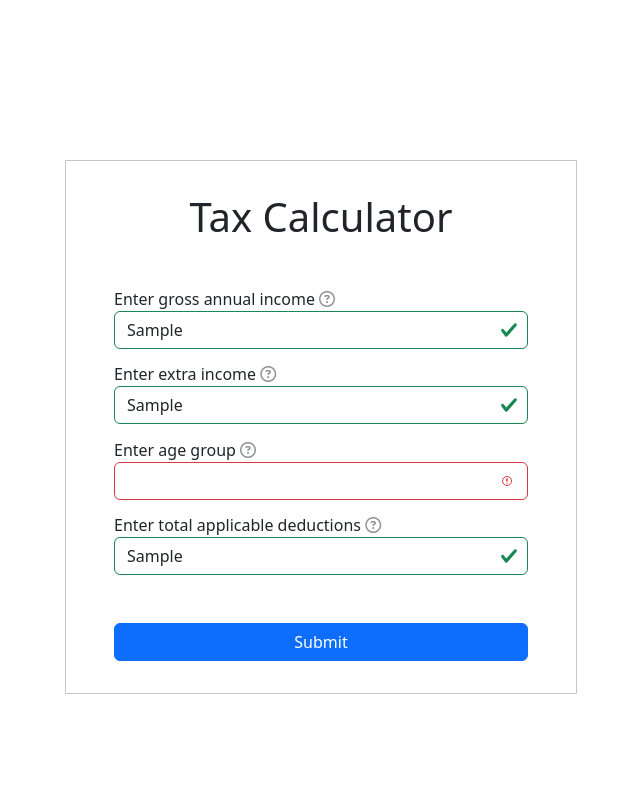
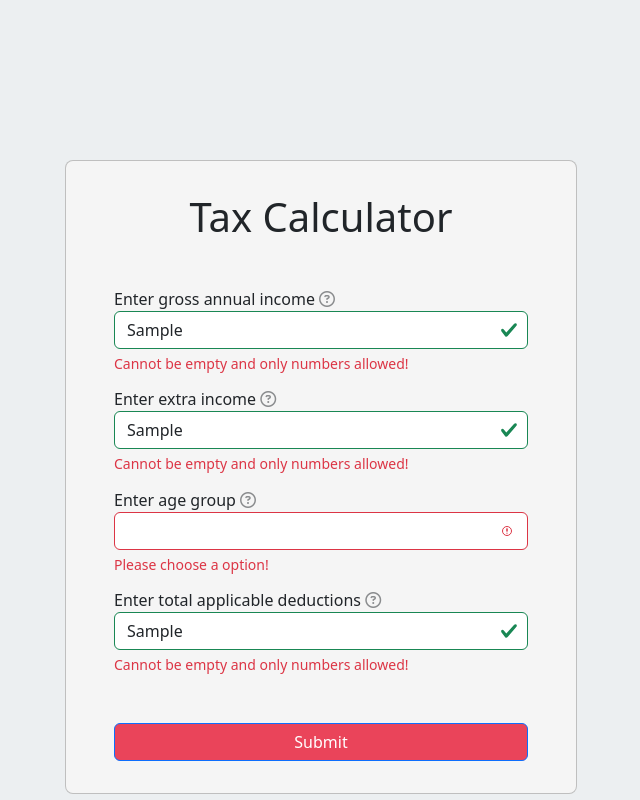
Before and after one commit to ShadabHasanHakimi/Tax-Calculator-Project, a plain HTML site: page index.html in a window 1280 px wide. Both pictures are taken after typing "Sample", "Sample", "Sample" into the empty fields and a click on the button "Submit". Shown: the whole page, without its empty margins (319-959 px from the left). Drawn offline with nearby package versions, Linux system fonts and the light colour scheme.

Commit message:
final changes done

```diff
--- a/app.js
+++ b/app.js
@@ -1,20 +1,105 @@
+// document.addEventListener('DOMContentLoaded', function () {
+//     const form = document.getElementById('taxForm');
+
+//     // Function to validate input fields and calculate tax
+//     function validateAndCalculateTax(event) {
+//         // Prevent default form submission
+//         event.preventDefault();
+
+//         // Check form validity
+//         if (!form.checkValidity()) {
+//             // If the form is invalid, stop further execution
+//             form.classList.add('was-validated');
+//             return;
+//         }
+
+//         // Form is valid, proceed with the calculation
+//         form.classList.remove('was-validated');
+
+//         // Get form elements
+//         const grossIncomeInput = document.getElementById('grossIncome');
+//         const extraIncomeInput = document.getElementById('extraIncome');
+//         const deductionsInput = document.getElementById('deductions');
+//         const ageInput = document.getElementById('age');
+
+//         // Get input values
+//         const grossIncome = parseFloat(grossIncomeInput.value);
+//         const extraIncome = parseFloat(extraIncomeInput.value);
+//         const deductions = parseFloat(deductionsInput.value);
+//         const ageGroup = ageInput.value;
+
+//         // Validate input values
+//         if (!isValidNumber(grossIncome) || !isValidNumber(extraIncome) || !isValidNumber(deductions)) {
+//             alert('Please enter valid numbers in all fields.');
+//             return;
+//         }
+
+//         // Calculate total income
+//         const totalIncome = grossIncome + extraIncome - deductions;
+
+//         // Determine tax rate based on age group
+//         let taxRate = 0;
+//         if (ageGroup === '<40') {
+//             taxRate = 0.3; // 30% for age < 40
+//         } else if (ageGroup === '40-60') {
+//             taxRate = 0.4; // 40% for age ≥ 40 & < 60
+//         } else if (ageGroup === '≥60') {
+//             taxRate = 0.1; // 10% for age ≥ 60
+//         }
+
+//         // Calculate taxable income
+//         const taxableIncome = totalIncome - 800000; // Income over 8 Lakhs
+
+//         // Calculate tax amount
+//         let taxAmount = 0;
+//         if (taxableIncome > 0) {
+//             taxAmount = taxableIncome * taxRate;
+//         }
+
+//         // Display results in the modal
+//         const resultContent = `
+//             <p><h4 style="display: flex; justify-content: center;">Your overall income will be</h4><span style="display: flex; justify-content: center;">${totalIncome.toFixed(2)-taxAmount.toFixed(2)} Lakhs</span>
+//             <h6 style="display: flex; justify-content: center;">after tax deductions</h6></p>
+//             <p style="display: flex; justify-content: center;"><strong>Tax Amount: </strong> ${taxAmount.toFixed(2)} Lakhs</p>
+//         `;
+//         document.getElementById('resultContent').innerHTML = resultContent;
+
+//         // Show the modal
+//         const resultModal = new bootstrap.Modal(document.getElementById('resultModal'));
+//         resultModal.show();
+
+//         document.addEventListener('DOMContentLoaded', function () {
+//             // Initialize all tooltips
+//             const tooltipTriggerList = [].slice.call(document.querySelectorAll('[data-bs-toggle="tooltip"]'));
+//             const tooltipList = tooltipTriggerList.map(function (tooltipTriggerEl) {
+//                 return new bootstrap.Tooltip(tooltipTriggerEl);
+//             });
+//         });
+
+//     }
+
+//     // Attach event listener to submit button
+//     document.getElementById('submitButton').addEventListener('click', validateAndCalculateTax);
+// });
+
+
+
 document.addEventListener('DOMContentLoaded', function () {
     const form = document.getElementById('taxForm');
+    const submitButton = document.getElementById('submitButton');
+
+    // Function to check if a value is a valid number
+    function isValidNumber(value) {
+        return !isNaN(value) && value !== null && value.trim() !== '';
+    }
 
     // Function to validate input fields and calculate tax
     function validateAndCalculateTax(event) {
         // Prevent default form submission
         event.preventDefault();
 
-        // Check form validity
-        if (!form.checkValidity()) {
-            // If the form is invalid, stop further execution
-            form.classList.add('was-validated');
-            return;
-        }
-
-        // Form is valid, proceed with the calculation
-        form.classList.remove('was-validated');
+        // Initialize form validity status
+        let formIsValid = true;
 
         // Get form elements
         const grossIncomeInput = document.getElementById('grossIncome');
@@ -22,7 +107,37 @@ document.addEventListener('DOMContentLoaded', function () {
         const deductionsInput = document.getElementById('deductions');
         const ageInput = document.getElementById('age');
 
-        // Get input values
+        // Validate each input field
+        [grossIncomeInput, extraIncomeInput, deductionsInput].forEach((input) => {
+            const value = input.value;
+
+            if (!isValidNumber(value)) {
+                // If the input is not a valid number
+                input.classList.add('is-invalid');
+                formIsValid = false;
+            } else {
+                // If the input is valid
+                input.classList.remove('is-invalid');
+                input.classList.add('is-valid');
+            }
+        });
+
+        // Validate age selection
+        if (ageInput.value === '') {
+            ageInput.classList.add('is-invalid');
+            formIsValid = false;
+        } else {
+            ageInput.classList.remove('is-invalid');
+            ageInput.classList.add('is-valid');
+        }
+
+        // Stop further execution if form is invalid
+        if (!formIsValid) {
+            form.classList.add('was-validated');
+            return;
+        }
+
+        // Convert input values to floats
         const grossIncome = parseFloat(grossIncomeInput.value);
         const extraIncome = parseFloat(extraIncomeInput.value);
         const deductions = parseFloat(deductionsInput.value);
@@ -36,42 +151,36 @@ document.addEventListener('DOMContentLoaded', function () {
         if (ageGroup === '<40') {
             taxRate = 0.3; // 30% for age < 40
         } else if (ageGroup === '40-60') {
-            taxRate = 0.4; // 40% for age ≥ 40 & < 60
+            taxRate = 0.4; // 40% for age ≥ 40 & <60
         } else if (ageGroup === '≥60') {
-            taxRate = 0.1; // 10% for age ≥ 60
+            taxRate = 0.1; // 10% for age ≥60
         }
 
-        // Calculate taxable income
+        // Calculate taxable income and tax amount
         const taxableIncome = totalIncome - 800000; // Income over 8 Lakhs
 
-        // Calculate tax amount
         let taxAmount = 0;
         if (taxableIncome > 0) {
             taxAmount = taxableIncome * taxRate;
         }
 
+        // Calculate overall income after tax deductions
+        const overallIncome = totalIncome - taxAmount;
+
         // Display results in the modal
         const resultContent = `
-            <p><h3 style="display: flex; justify-content: center;">Your overall income will be</h3><span style="display: flex; justify-content: center;">${totalIncome.toFixed(2)-taxAmount.toFixed(2)} Lakhs</span>
+            <p><h4 style="display: flex; justify-content: center;">Your overall income will be</h4>
+            <span style="display: flex; justify-content: center;">${overallIncome.toFixed(2)}</span>
             <h6 style="display: flex; justify-content: center;">after tax deductions</h6></p>
-            <p style="display: flex; justify-content: center;"><strong>Tax Amount: </strong> ${taxAmount.toFixed(2)} Lakhs</p>
+            <p style="display: flex; justify-content: center;"><strong>Tax Amount: </strong>${taxAmount.toFixed(2)} Lakhs</p>
         `;
         document.getElementById('resultContent').innerHTML = resultContent;
 
         // Show the modal
         const resultModal = new bootstrap.Modal(document.getElementById('resultModal'));
         resultModal.show();
-
-        document.addEventListener('DOMContentLoaded', function () {
-            // Initialize all tooltips
-            const tooltipTriggerList = [].slice.call(document.querySelectorAll('[data-bs-toggle="tooltip"]'));
-            const tooltipList = tooltipTriggerList.map(function (tooltipTriggerEl) {
-                return new bootstrap.Tooltip(tooltipTriggerEl);
-            });
-        });
-
     }
 
-    // Attach event listener to submit button
-    document.getElementById('submitButton').addEventListener('click', validateAndCalculateTax);
+    // Attach event listener to the form submission
+    submitButton.addEventListener('click', validateAndCalculateTax);
 });
--- a/index.html
+++ b/index.html
@@ -31,6 +31,9 @@
                 <i class="fa-regular fa-circle-question" data-bs-toggle="tooltip" title="Enter income from sources other than your main job"></i>
 
                 <input type="text" class="form-control" id="extraIncome" placeholder="Enter extra income from other sources" required>
+                <div class="invalid-feedback">
+                    Cannot be empty and only numbers allowed!
+                </div>
             </div>
             <div class="form-group">
                 <label for="age">Enter age group</label>
@@ -41,10 +44,16 @@
                     <option value="40-60">≥40 & <60</option>
                     <option value="≥60">≥60</option>
                 </select>
+                <div class="invalid-feedback">
+                    Please choose a option!
+                </div>
                 <div class="form-group">
                     <label for="deductions">Enter total applicable deductions</label>
                     <i class="fa-regular fa-circle-question" data-bs-toggle="tooltip" title="Enter the total amount of tax-deductible expenses"></i>
                     <input type="text" class="form-control" id="deductions" placeholder="Add total applicable deductions" required>
+                    <div class="invalid-feedback">
+                        Cannot be empty and only numbers allowed!
+                    </div>
                 </div>
             </div>
             <div class="submit d-grid gap-2">
@@ -61,7 +70,7 @@
                         <!-- The result content will be populated dynamically -->
                     </div>
                     <div class="modal-footer">
-                        <button type="button" class="btn btn-primary" data-bs-dismiss="modal">Close</button>
+                        <button type="button" class="btn btn-primary" data-bs-dismiss="modal" id="closeBtn">Close</button>
                     </div>
                 </div>
             </div>
--- a/style.css
+++ b/style.css
@@ -1,9 +1,20 @@
+body{
+    background-color:  #ECEFF1;
+}
+
 .container{
     width: 40%;
     height: 40%;
     padding: 0rem 3rem 2rem 3rem;
     border: 1px solid rgba(0, 0, 0, 0.221);
     margin-top: 10rem;
+    background-color: white;
+    border-radius: 0.5rem;
+    background-color: #f5f5f5;
+}
+
+#submitButton, #closeBtn{
+    background-color: #ea445a;
 }
 
 h1{
```
